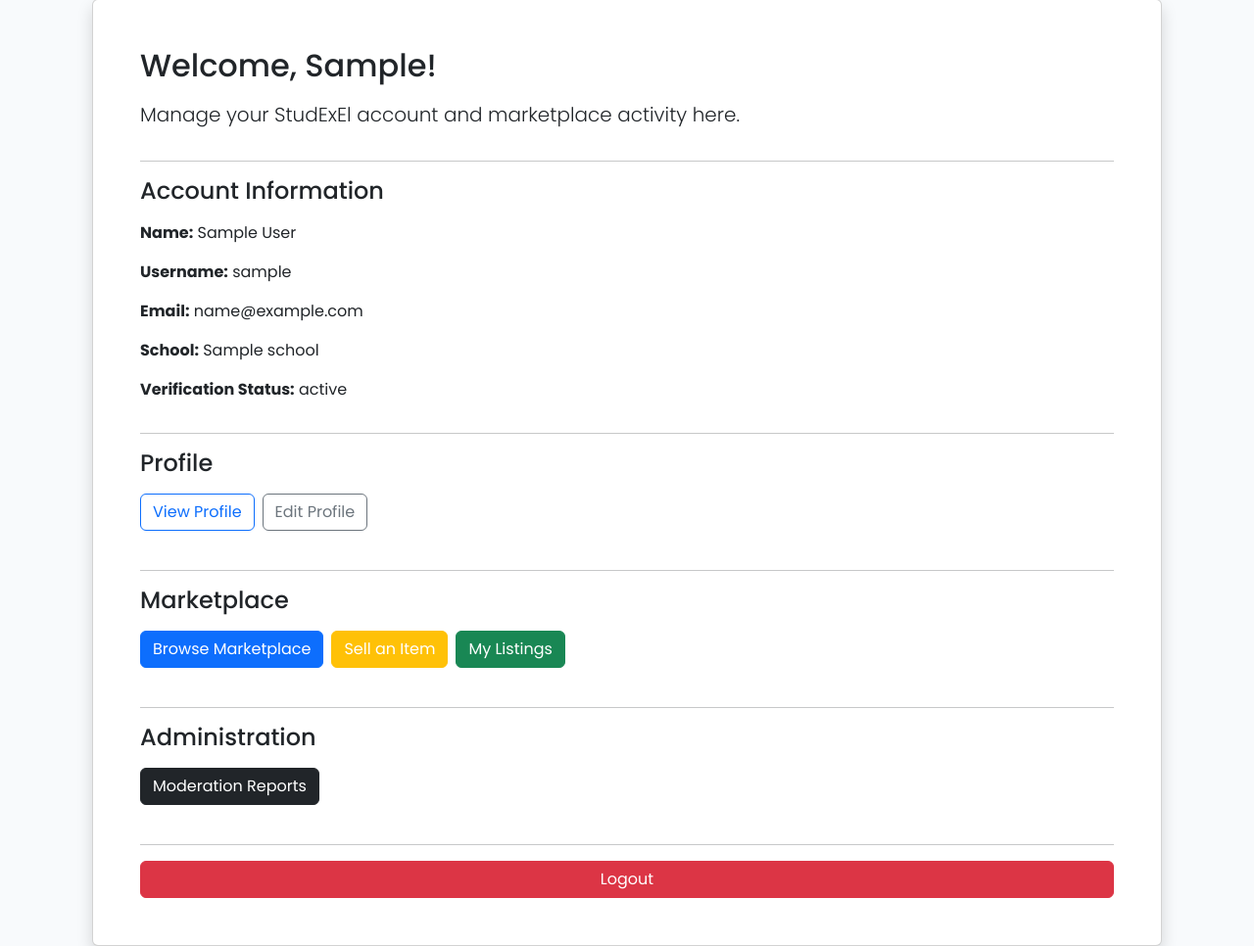
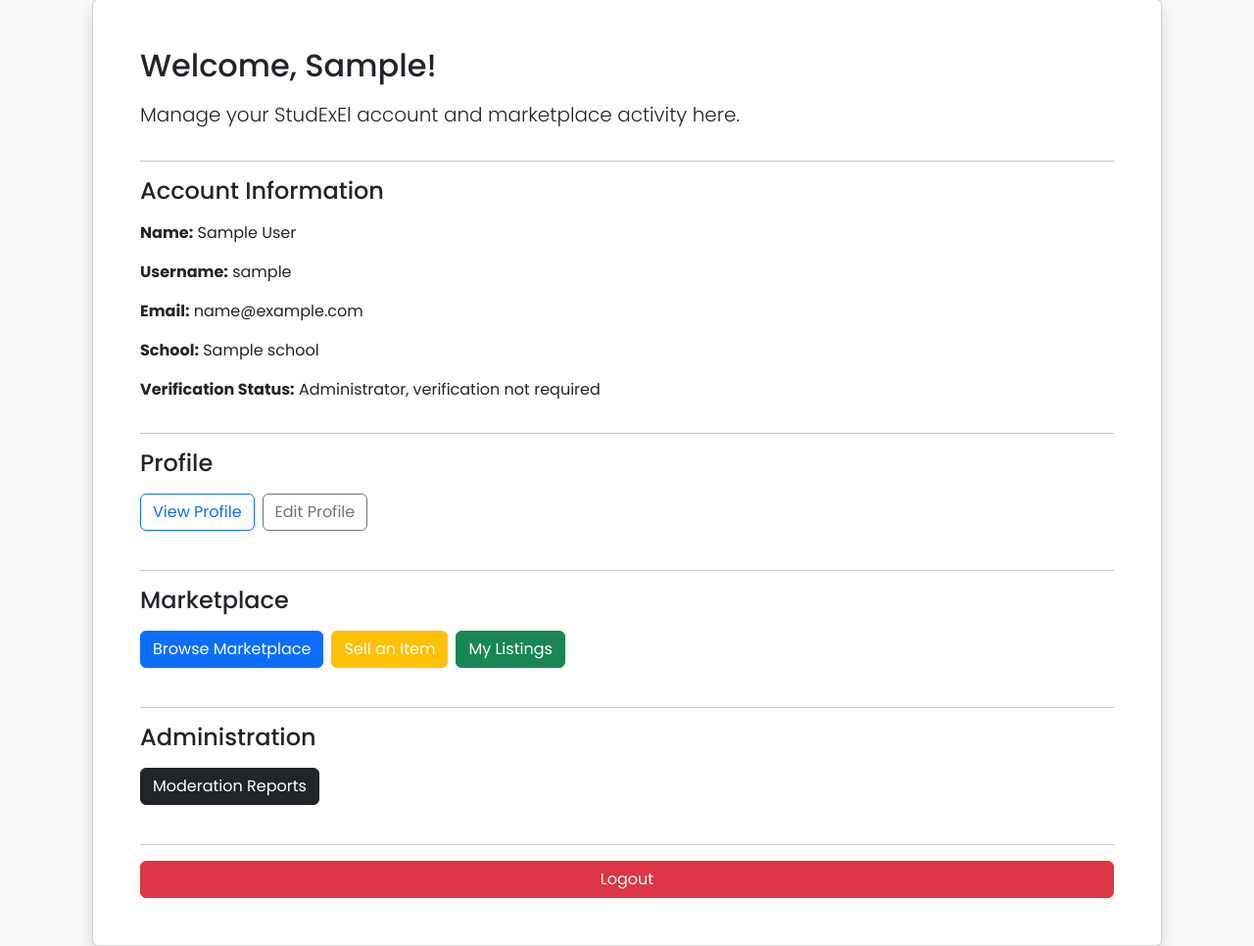
Before and after one commit to nwellyseb/StudExEl, a Flask app: page /dashboard in a window 1280 px wide. Shown: the part 111-1077 px from the top of the page at 98% size. Run offline with Flask 3, Linux system fonts and the light colour scheme; the visitor is signed in with stand-in values (Sample User, id 1); tables that the repository leaves empty hold one stand-in row (values such as "Sample post").

Commit message:
fix: clarify admin verification status

```diff
--- a/backend/templates/dashboard.html
+++ b/backend/templates/dashboard.html
@@ -51,7 +51,14 @@ Dashboard | StudExEl
 
         <p>
             <strong>Verification Status:</strong>
-            {{ user.verification_status }}
+
+            {% if user.is_admin %}
+                Administrator, verification not required
+            {% elif user.verification_status %}
+                {{ user.verification_status }}
+            {% else %}
+                Not verified
+            {% endif %}
         </p>
 
         <hr>
--- a/backend/templates/profile.html
+++ b/backend/templates/profile.html
@@ -66,7 +66,9 @@ Profile | StudExEl
                     <p>
                         <strong>Verification Status:</strong>
 
-                        {% if user.verification_status %}
+                        {% if user.is_admin %}
+                            Administrator, verification not required
+                        {% elif user.verification_status %}
                             {{ user.verification_status }}
                         {% else %}
                             Not verified
```
